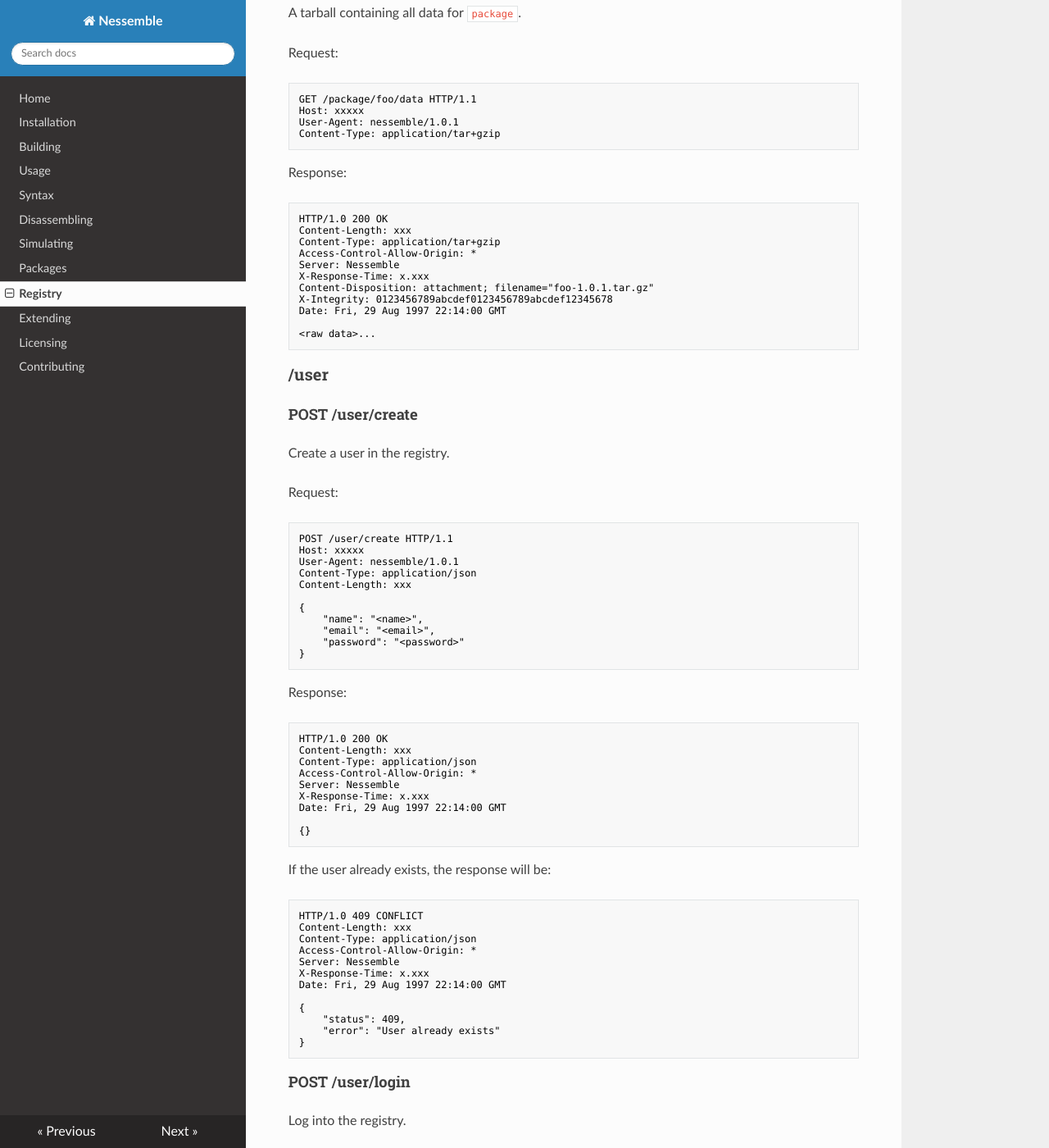
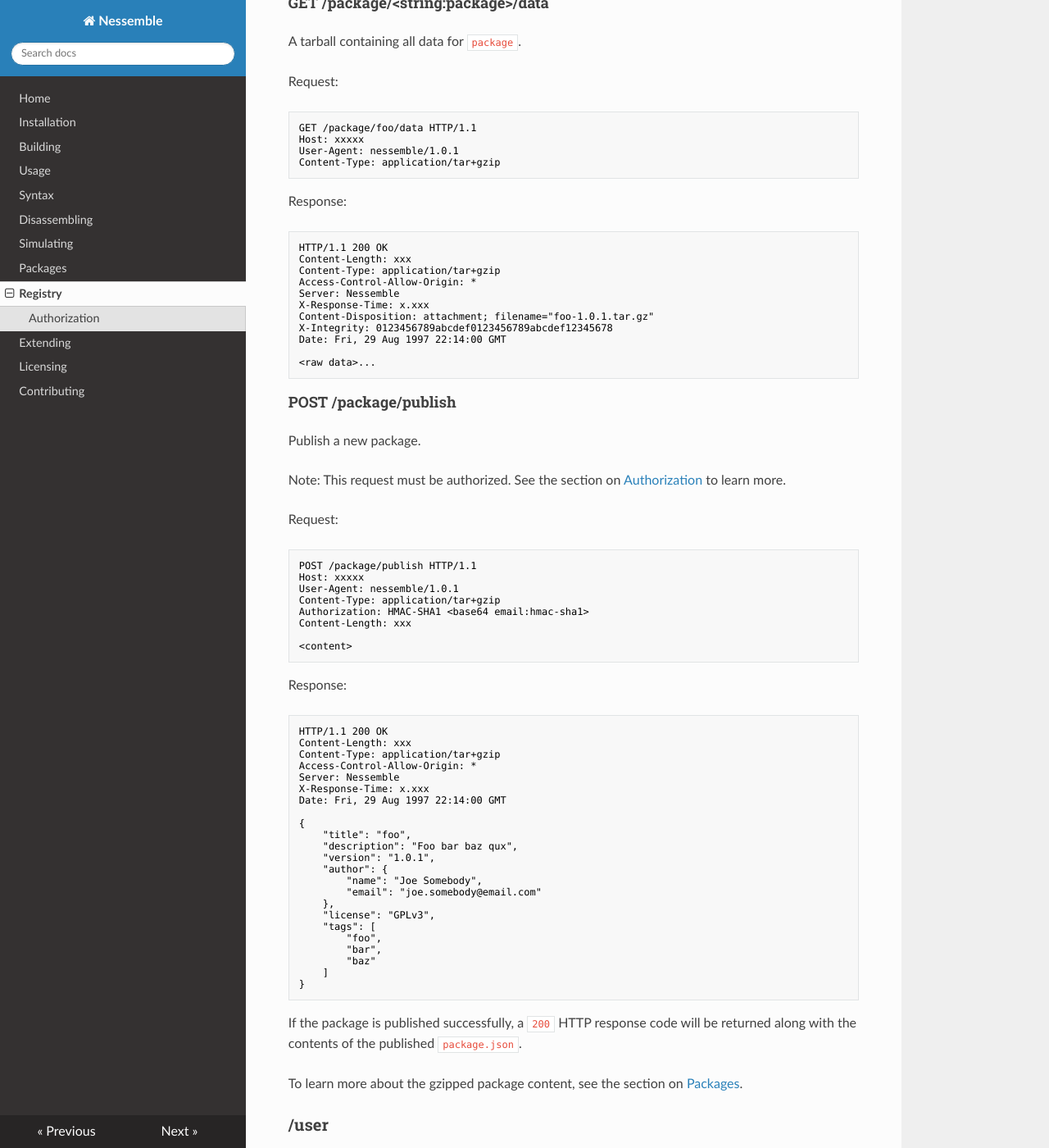
Before and after one commit to kevinselwyn/nessemble, an MkDocs documentation site: the page built from docs/pages/registry.md, in a window 1280 px wide and 1400 px high, scrolled down 3671 px. Shown: the whole window at 82% size. Built offline with MkDocs 1.6.1, drawn with Linux system fonts in a browser that asks for light colours; nearby versions of some CDN libraries; old or Windows-style settings are respelled for this version of MkDocs; some of the changed text lies outside the part shown.

Commit message:
HMAC authorization

````diff
--- a/docs/pages/registry.md
+++ b/docs/pages/registry.md
@@ -13,18 +13,19 @@
 
 ## Endpoints
 
-| Endpoint                               | Method   | Description                                   |
-|----------------------------------------|----------|-----------------------------------------------|
-| /                                      | GET      | List of all packages                          |
-| /search/&lt;string:term&gt;            | GET      | Search for packages by `term`                 |
-| /package/&lt;string:package&gt;        | GET      | Display information about package `package`   |
-| /package/&lt;string:package&gt;/README | GET      | Display README for package `package`          |
-| /package/&lt;string:package&gt;/data   | GET      | A tarball containing all data for `package`   |
-| /user/create                           | POST     | Create a user in the registry                 |
-| /user/login                            | POST     | Log into the registry                         |
-| /user/logout                           | GET/POST | Log out of the registry                       |
-| /reference                             | GET      | Display reference categories                  |
-| /reference/<path:path>                 | GET      | Display reference information for term `path` |
+| Endpoint                                                                  | Method   | Description                                   | Needs Auth                              |
+|---------------------------------------------------------------------------|----------|-----------------------------------------------|-----------------------------------------|
+| [/](#get)                                                                 | GET      | List of all packages                          | <i class="fa fa-times color-red"></i>   |
+| [/search/&lt;string:term&gt;](#get-searchstringterm)                      | GET      | Search for packages by `term`                 | <i class="fa fa-times color-red"></i>   |
+| [/package/&lt;string:package&gt;](#get-packagestringpackage)              | GET      | Display information about package `package`   | <i class="fa fa-times color-red"></i>   |
+| [/package/&lt;string:package&gt;/README](#get-packagestringpackagereadme) | GET      | Display README for package `package`          | <i class="fa fa-times color-red"></i>   |
+| [/package/&lt;string:package&gt;/data](#get-packagestringpackagedata)     | GET      | A tarball containing all data for `package`   | <i class="fa fa-times color-red"></i>   |
+| [/package/publish](#post-packagepublish)                                  | POST     | Publish a new package                         | <i class="fa fa-check color-green"></i> |
+| [/user/create](#post-usercreate)                                          | POST     | Create a user in the registry                 | <i class="fa fa-times color-red"></i>   |
+| [/user/login](#post-userlogin)                                            | POST     | Log into the registry                         | <i class="fa fa-times color-red"></i>   |
+| [/user/logout](#post-userlogout)                                          | GET/POST | Log out of the registry                       | <i class="fa fa-check color-green"></i> |
+| [/reference](#get-reference)                                              | GET      | Display reference categories                  | <i class="fa fa-times color-red"></i>   |
+| [/reference/<path:path>](#get-reference_1)                                | GET      | Display reference information for term `path` | <i class="fa fa-times color-red"></i>   |
 
 ### Root
 
@@ -44,7 +45,7 @@
 Response:
 
 ```text
-HTTP/1.0 200 OK
+HTTP/1.1 200 OK
 Content-Length: xxx
 Content-Type: application/json
 Access-Control-Allow-Origin: *
@@ -87,7 +88,7 @@
 Response:
 
 ```text
-HTTP/1.0 200 OK
+HTTP/1.1 200 OK
 Content-Length: xxx
 Content-Type: application/json
 Access-Control-Allow-Origin: *
@@ -134,7 +135,7 @@
 Response:
 
 ```text
-HTTP/1.0 200 OK
+HTTP/1.1 200 OK
 Content-Length: xxx
 Content-Type: application/json
 Access-Control-Allow-Origin: *
@@ -181,7 +182,7 @@
 Response:
 
 ```text
-HTTP/1.0 200 OK
+HTTP/1.1 200 OK
 Content-Length: xxx
 Content-Type: text/plain
 Access-Control-Allow-Origin: *
@@ -212,7 +213,7 @@
 Response:
 
 ```text
-HTTP/1.0 200 OK
+HTTP/1.1 200 OK
 Content-Length: xxx
 Content-Type: application/tar+gzip
 Access-Control-Allow-Origin: *
@@ -224,6 +225,60 @@
 
 <raw data>...
 ```
+
+#### POST /package/publish
+
+Publish a new package.
+
+Note: This request must be authorized. See the section on
+[Authorization](#authorization) to learn more.
+
+Request:
+
+```text
+POST /package/publish HTTP/1.1
+Host: xxxxx
+User-Agent: nessemble/1.0.1
+Content-Type: application/tar+gzip
+Authorization: HMAC-SHA1 <base64 email:hmac-sha1>
+Content-Length: xxx
+
+<content>
+```
+
+Response:
+
+```text
+HTTP/1.1 200 OK
+Content-Length: xxx
+Content-Type: application/tar+gzip
+Access-Control-Allow-Origin: *
+Server: Nessemble
+X-Response-Time: x.xxx
+Date: Fri, 29 Aug 1997 22:14:00 GMT
+
+{
+    "title": "foo",
+    "description": "Foo bar baz qux",
+    "version": "1.0.1",
+    "author": {
+        "name": "Joe Somebody",
+        "email": "joe.somebody@email.com"
+    },
+    "license": "GPLv3",
+    "tags": [
+        "foo",
+        "bar",
+        "baz"
+    ]
+}
+```
+
+If the package is published successfully, a `200` HTTP response code will be
+returned along with the contents of the published `package.json`.
+
+To learn more about the gzipped package content, see the section on
+[Packages](/packages/#publishing).
 
 ### /user
 
@@ -250,7 +305,7 @@
 Response:
 
 ```text
-HTTP/1.0 200 OK
+HTTP/1.1 200 OK
 Content-Length: xxx
 Content-Type: application/json
 Access-Control-Allow-Origin: *
@@ -264,7 +319,7 @@
 If the user already exists, the response will be:
 
 ```text
-HTTP/1.0 409 CONFLICT
+HTTP/1.1 409 CONFLICT
 Content-Length: xxx
 Content-Type: application/json
 Access-Control-Allow-Origin: *
@@ -297,7 +352,7 @@
 Response:
 
 ```text
-HTTP/1.0 200 OK
+HTTP/1.1 200 OK
 Content-Length: xxx
 Content-Type: application/json
 Access-Control-Allow-Origin: *
@@ -314,6 +369,9 @@
 
 Log out of the registry.
 
+Note: This request must be authorized. See the section on
+[Authorization](#authorization) to learn more.
+
 Request:
 
 ```text
@@ -321,7 +379,7 @@
 Host: xxxxx
 User-Agent: nessemble/1.0.1
 Content-Type: application/json
-X-Auth-Token: <token>
+Authorization: HMAC-SHA1 <base64 email:hmac-sha1>
 Content-Length: xxx
 
 {}
@@ -330,7 +388,7 @@
 Response:
 
 ```text
-HTTP/1.0 200 OK
+HTTP/1.1 200 OK
 Content-Length: xxx
 Content-Type: application/json
 Access-Control-Allow-Origin: *
@@ -359,7 +417,7 @@
 Response:
 
 ```text
-HTTP/1.0 200 OK
+HTTP/1.1 200 OK
 Content-Length: xxx
 Content-Type: text/plain
 Access-Control-Allow-Origin: *
@@ -388,7 +446,7 @@
 Response:
 
 ```text
-HTTP/1.0 200 OK
+HTTP/1.1 200 OK
 Content-Length: xxx
 Content-Type: text/plain
 Access-Control-Allow-Origin: *
@@ -403,7 +461,7 @@
 If no such path exists, the response will be:
 
 ```text
-HTTP/1.0 404 NOT FOUND
+HTTP/1.1 404 NOT FOUND
 Content-Length: xxx
 Content-Type: text/plain
 Access-Control-Allow-Origin: *
@@ -416,3 +474,56 @@
     "error": "Not Found"
 }
 ```
+
+## Authorization
+
+Some requests must be authorized. Here is the workflow:
+
+1. Get a `token` from the [`/user/login`](#post-userlogin) endpoint.
+2. Generate a `HMAC-SHA1` using the `token` as the `key` and a concatenation
+of the method and endpoint (with a `+`) as the `message`. (Ex:
+`POST+/user/logout`)
+3. Set the `Authorization` header to `HMAC-SHA1 <base64 email:hmac-sha1>` where
+the user's email and the `HMAC-SHA1` are concatenated (with a `:`) and Base64
+encoded.
+
+Here is an example in Python:
+
+```python
+#!/usr/bin/env python
+"""Authorization example"""
+
+import base64
+import hmac
+from hashlib import sha1
+import requests
+
+# get token
+login_request = requests.post('http://[DOMAIN]/user/login', auth=('[EMAIL]', '[PASSWORD]'))
+
+if login_request.status_code != 200:
+    print 'Login failed!'
+    exit(1)
+
+print 'Login successful!'
+
+data = login_request.json()
+token = data['token']
+
+# generate HMAC-SHA1
+hmac_hash = hmac.new(str(token), 'POST+/user/logout', sha1)
+hmac_sha1 = hmac_hash.hexdigest()
+
+# send authorized request
+base64_auth = base64.b64encode('%s:%s' % ('[EMAIL]', hmac_sha1))
+headers = {
+    'Authorization': 'HMAC-SHA1 %s' % (base64_auth)
+}
+logout_request = requests.post('http://[DOMAIN]/user/logout', headers=headers)
+
+if logout_request.status_code != 200:
+    print 'Logout failed!'
+    exit(1)
+
+print 'Logout successful!'
+```
````
Also changed, not shown: 5 other files.
